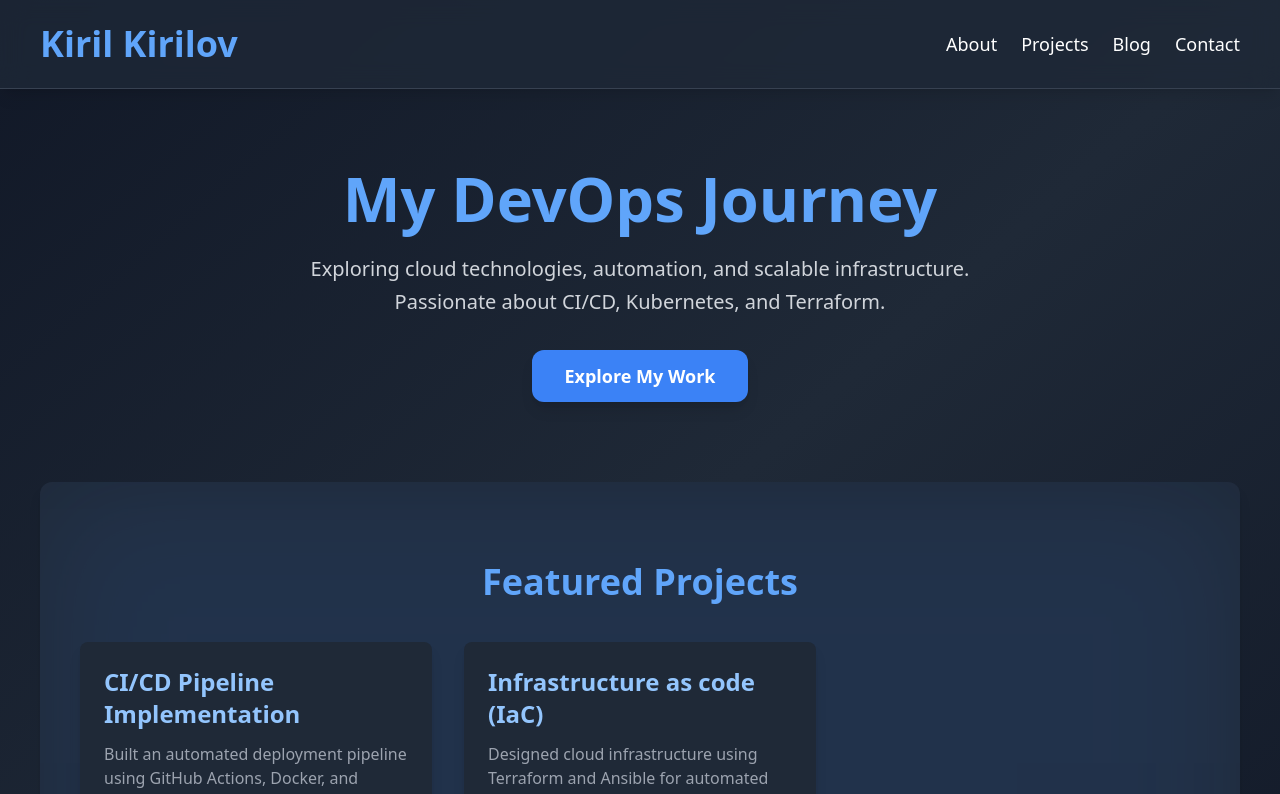
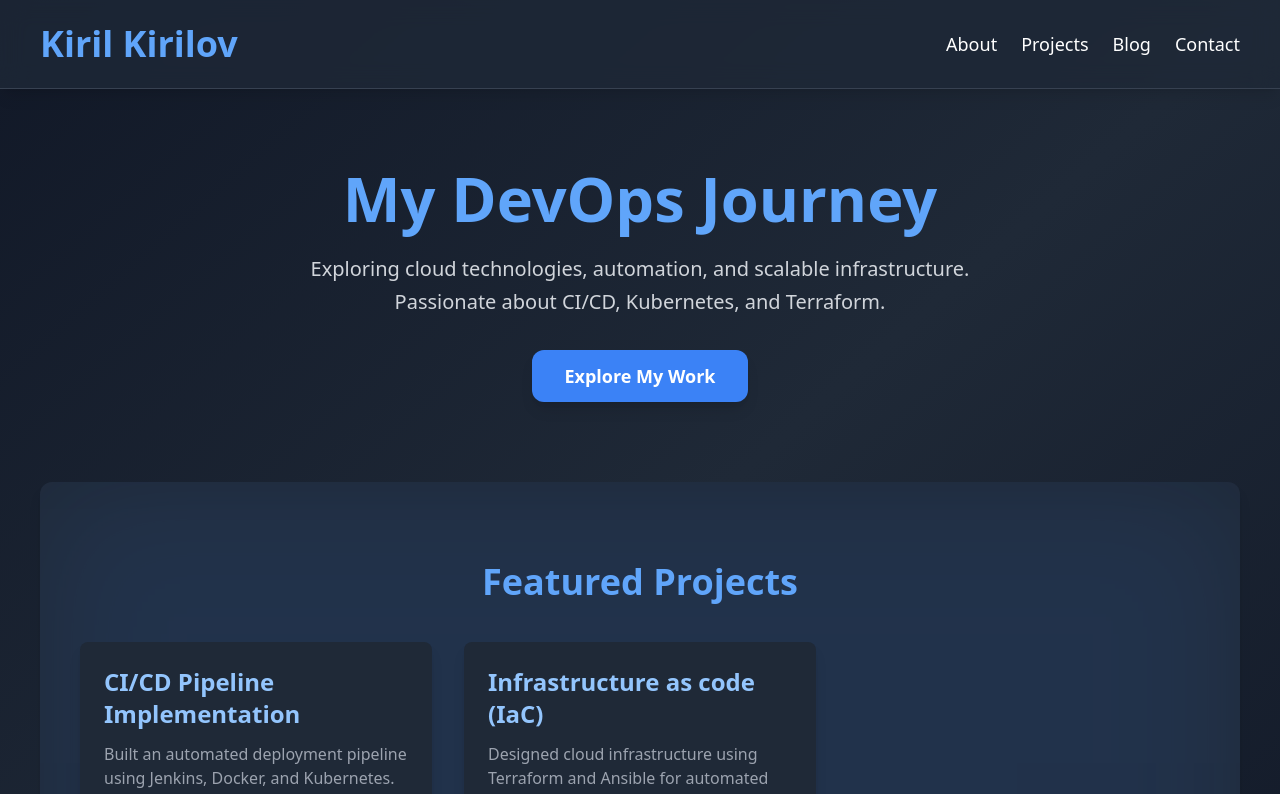
Before and after one commit to KirilKirilov966/website, a Next.js app: page / in a window 1280 px wide. Shown: the top 794 px of the page. Built offline with nearby package versions, Linux system fonts and the light colour scheme.

Commit message:
Last update on the index file

```diff
--- a/pages/index.js
+++ b/pages/index.js
@@ -53,7 +53,7 @@ export default function Home() {
             <Card>
               <CardContent className="p-6 bg-gray-900 rounded-xl shadow-lg hover:shadow-2xl transition duration-300">
                 <h4 className="text-2xl font-semibold text-blue-300">CI/CD Pipeline Implementation</h4>
-                <p className="text-gray-400 mt-3">Built an automated deployment pipeline using GitHub Actions, Docker, and Kubernetes.</p>
+                <p className="text-gray-400 mt-3">Built an automated deployment pipeline using Jenkins, Docker, and Kubernetes.</p>
                 <Button className="mt-5 bg-blue-500 px-6 py-2 rounded-lg hover:bg-blue-600">
                   <Link href="https://github.com/KirilKirilov966/ci-cd-web-app">View Project</Link>
                 </Button>
```
